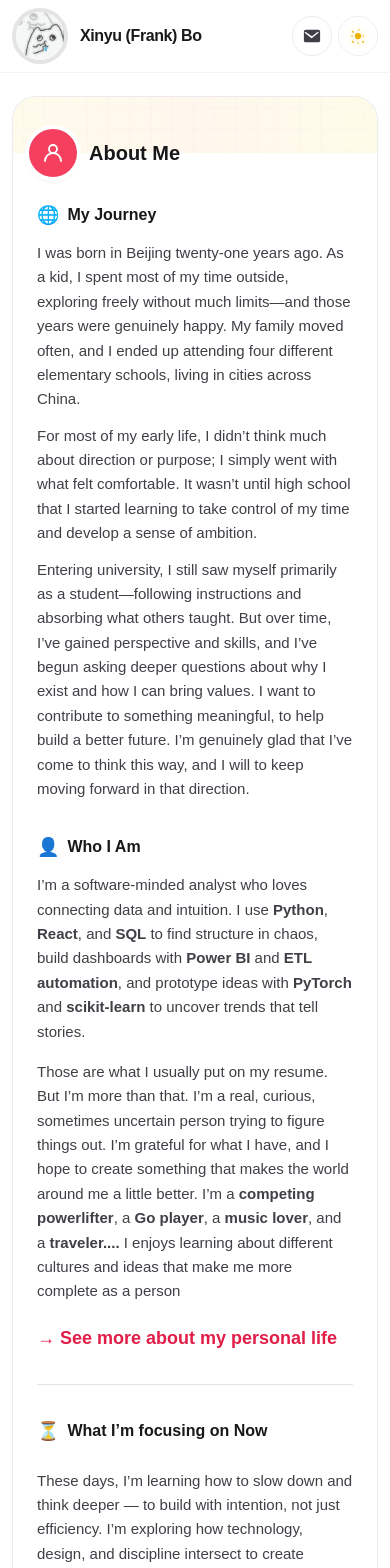
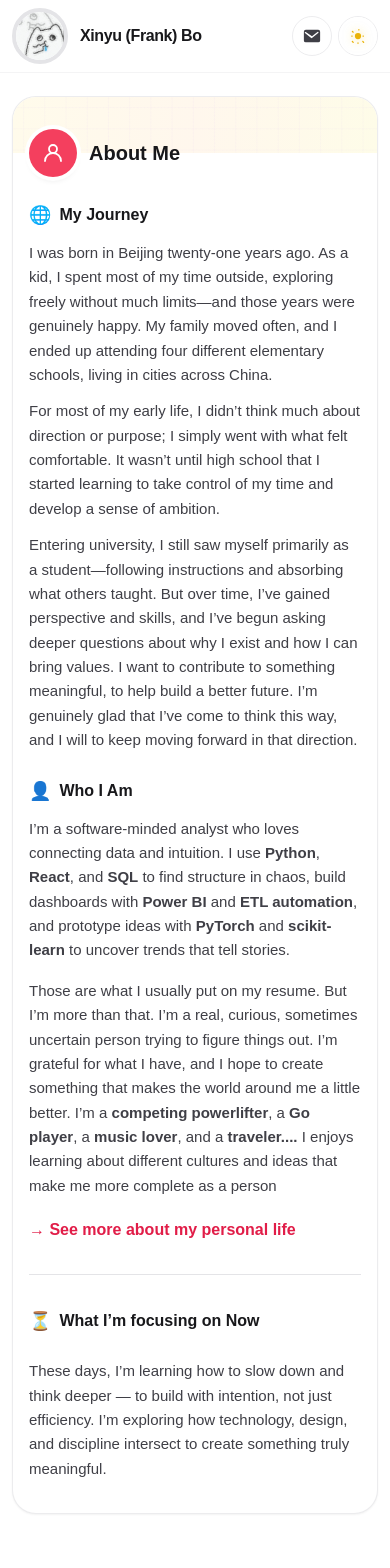
Before and after one commit to babarener/My-Website, a Next.js app: page / in a window 390 px wide. Shown: the top 1568 px of the page. Built offline with nearby package versions, Linux system fonts and the light colour scheme.

Commit message:
Improve hero layout on phones

```diff
--- a/src/app/page.tsx
+++ b/src/app/page.tsx
@@ -76,8 +76,8 @@
         </div>
 
         {/* 文字主体（两栏） */}
-        <div className="px-6 sm:px-10 pt-12 pb-8">
-          <div className="grid grid-cols-1 md:grid-cols-2 gap-8">
+        <div className="px-4 sm:px-10 pt-12 pb-8">
+          <div className="grid grid-cols-1 md:grid-cols-2 gap-6 sm:gap-8">
             {/* 左列 */}
             <div>
               <h3 className="flex items-center gap-2 text-zinc-900 dark:text-zinc-100 font-semibold">
@@ -118,7 +118,7 @@
 
               <a
                 href="#personal-life"
-                className="inline-flex items-center gap-2 mt-5 text-lg font-semibold text-rose-600 hover:text-rose-500 dark:text-rose-400 dark:hover:text-rose-300 transition-colors"
+                className="inline-flex items-start gap-2 mt-5 text-base sm:text-lg font-semibold break-words text-rose-600 hover:text-rose-500 dark:text-rose-400 dark:hover:text-rose-300 transition-colors"
               >
                <span>→ See more about my personal life</span>
               </a>
```
